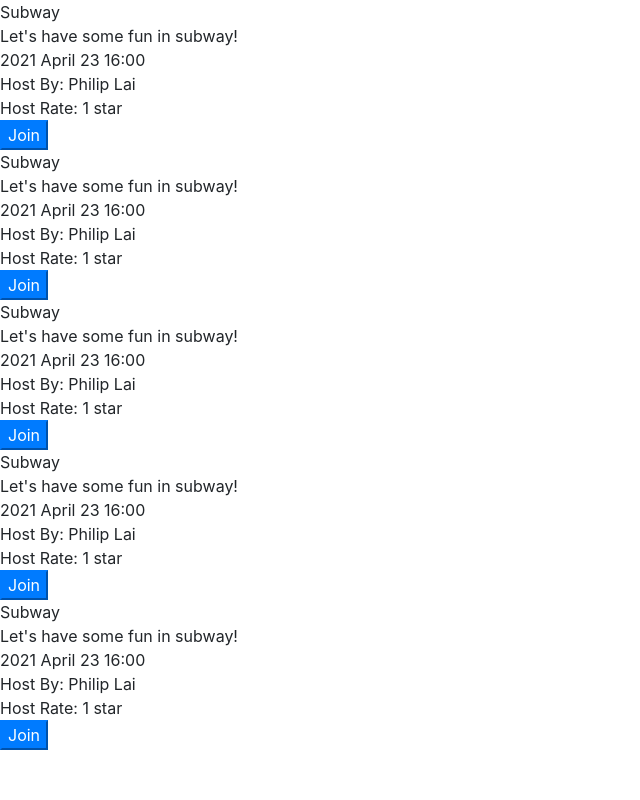
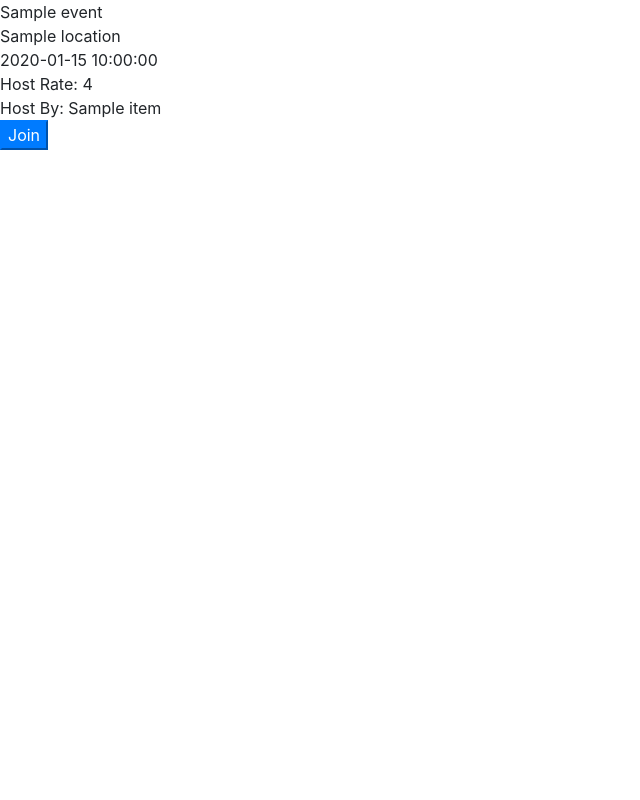
Before and after one commit to GinyWang/2021Hack-1, a Python web app: template Package/templates/room_list.html in a window 1280 px wide. Shown: the whole page, without its empty margins (0-640 px from the left). Run offline with Jinja, Linux system fonts and the light colour scheme; the template is opened without the code that fills it: most values are stand-ins (such as "Sample title", 1, 10 or a date in 2020); some libraries are stand-ins or nearby versions.

Commit message:
Update room_list.html

```diff
--- a/Package/templates/room_list.html
+++ b/Package/templates/room_list.html
@@ -5,6 +5,7 @@
     <meta http-equiv="X-UA-Compatible" content="IE=edge">
     <meta name="viewport" content="width=device-width, initial-scale=1.0">
     <title>roomList</title>
+
     <!-- Latest compiled and minified CSS -->
     <link rel="stylesheet" href="https://maxcdn.bootstrapcdn.com/bootstrap/4.5.2/css/bootstrap.min.css">
     <link rel = "stylesheet" href="style/room_list.css">
@@ -12,56 +13,21 @@
 <body>
     <div class="grid-container">
         <div class="grid-item">
-            <div class="bg">Subway</div>
-            <div class="title">Let's have some fun in subway!</div>
-            <div class="info">
-                <div class="date">2021 April 23 16:00</div>
-                <div class="host">Host By: Philip Lai</div>
-                <div class="rate">Host Rate: 1 star</div>
-            </div>
-            <button type="button" class="join btn-primary">Join</button>
+                {% for item in data %}
+                <div class="event">{{item.event}}</div>
+
+                <div class="info">
+                    <div class="location">{{item.location}}</div>
+                    <div class="time">{{item.time}}</div>
+                    <div class="rate">Host Rate: {{item.rate}}</div>
+                    <div class="host">Host By: {{item.name}}</div>
+                    <button type="button" class="join btn-primary">Join</button>
+                </div>
+
+
+
+                {% endfor %}
         </div>
-        <div class="grid-item">
-            <div class="bg">Subway</div>
-            <div class="title">Let's have some fun in subway!</div>
-            <div class="info">
-                <div class="date">2021 April 23 16:00</div>
-                <div class="host">Host By: Philip Lai</div>
-                <div class="rate">Host Rate: 1 star</div>
-            </div>
-            <button type="button" class="join btn-primary">Join</button>
-        </div>
-        <div class="grid-item">
-            <div class="bg">Subway</div>
-            <div class="title">Let's have some fun in subway!</div>
-            <div class="info">
-                <div class="date">2021 April 23 16:00</div>
-                <div class="host">Host By: Philip Lai</div>
-                <div class="rate">Host Rate: 1 star</div>
-            </div>
-            <button type="button" class="join btn-primary">Join</button>
-        </div>
-        <div class="grid-item">
-            <div class="bg">Subway</div>
-            <div class="title">Let's have some fun in subway!</div>
-            <div class="info">
-                <div class="date">2021 April 23 16:00</div>
-                <div class="host">Host By: Philip Lai</div>
-                <div class="rate">Host Rate: 1 star</div>
-            </div>
-            <button type="button" class="join btn-primary">Join</button>
-        </div>
-        <div class="grid-item">
-            <div class="bg">Subway</div>
-            <div class="title">Let's have some fun in subway!</div>
-            <div class="info">
-                <div class="date">2021 April 23 16:00</div>
-                <div class="host">Host By: Philip Lai</div>
-                <div class="rate">Host Rate: 1 star</div>
-            </div>
-            <button type="button" class="join btn-primary">Join</button>
-        </div>
-
     </div>
 
     <script type="text/javascript" src="//translate.google.com/translate_a/element.js?cb=googleTranslateElementInit"></script>
```
